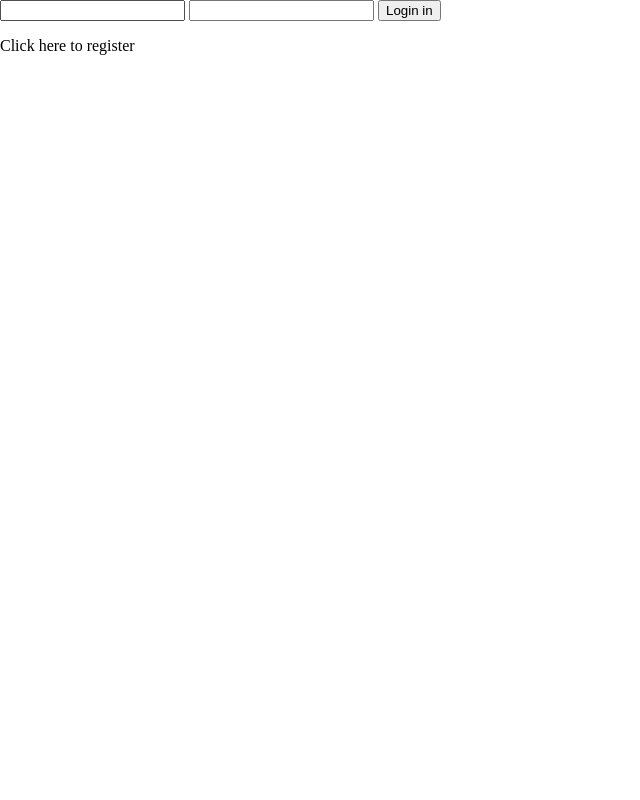
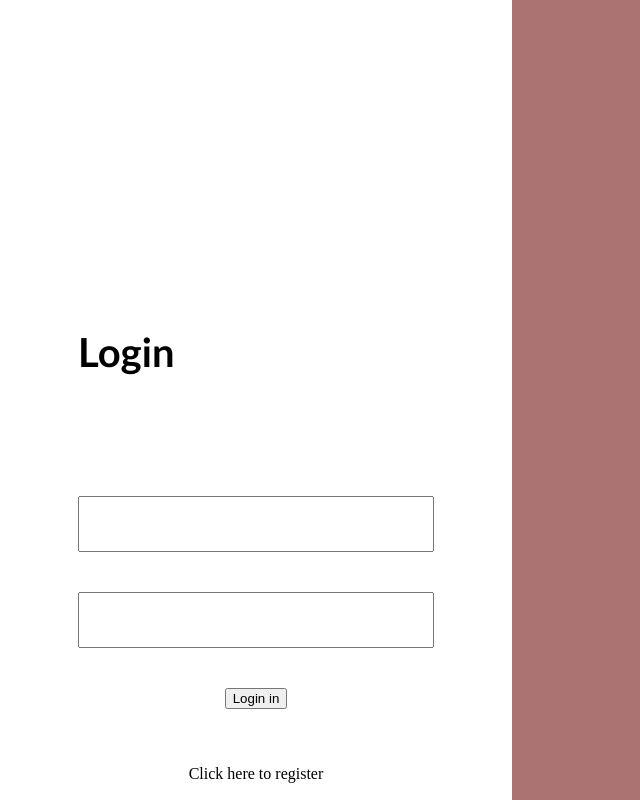
Before and after one commit to itsDipsyProjects/Collins_Messenger, a website: page clientside/login_register/index.html in a window 1280 px wide. Shown: the whole page, without its empty margins (0-640 px from the left). Drawn offline with Linux system fonts and the light colour scheme; files that its build step writes are made by us from their sources; no server answers.

Commit message:
fixed some styles and structure for the login page

```diff
--- a/clientside/login_register/index.html
+++ b/clientside/login_register/index.html
@@ -10,12 +10,13 @@
     <div id="container">
         <div class="login_container">
             <div class="login_box">
+                <h1>Login</h1>
                 <input type="text">
                 <input type="password">
                 <button>Login in</button>
-            </div>
-            <div class="to_register">
-                <p>Click here to register</p>
+                <div class="to_register">
+                    <p>Click here to register</p>
+                </div>
             </div>
         </div>
         <div class="information_div">
--- a/clientside/login_register/index.js
+++ b/clientside/login_register/index.js
@@ -12,5 +12,4 @@ async function registerRequest(registerObj){
 
     console.log(data);
 }
-
 registerRequest({test1: "test1"})
--- a/clientside/login_register/style.css
+++ b/clientside/login_register/style.css
@@ -1,4 +1,4 @@
-body{
+body {
     margin: 0;
 }
 
@@ -6,4 +6,48 @@ body{
     width: 100vw;
     height: 100vh;
     display: flex;
+    overflow-y: scroll;
 }
+
+
+.login_container{
+    width: 40vw;
+    height: 1200px;
+    display: flex;
+    flex-direction: column;
+    justify-content: center;
+    align-items: center;
+    & .login_box {
+        width: 38vw;
+        height: 50%;
+        display: flex;
+        flex-direction: column;
+        justify-content: center;
+        align-items: center;
+        gap: 40px;
+        margin-bottom: 100px;
+    }
+
+    & h1 {
+        font-family: 'Gill Sans', 'Gill Sans MT', Calibri, 'Trebuchet MS', sans-serif;
+        font-size: 40px;
+        width: 80%;
+        display: flex;
+        justify-content: start;
+        margin-left: 2.6vw;
+        margin-bottom: 10vh;
+    }
+
+    & input{
+        width: 70%;
+        height: 50px;
+        font-size: 22px;
+        padding-left: 10px;
+    }
+}
+
+.information_div{
+    width: 60vw;
+    height: 1200px;
+    background-color: rgb(172, 115, 115);
+}
--- a/package.json
+++ b/package.json
@@ -5,8 +5,7 @@
   "main": "canvas.js",
   "scripts": {
     "test": "echo \"Error: no test specified\" && exit 1",
-    "clientserver-run": "nodemon server.js",
-    "websocketserver-run": "nodemon ./websocket/websocket_server.js"
+    "dev": "nodemon ./serverside/server.js"
   },
   "repository": {
     "type": "git",
```
